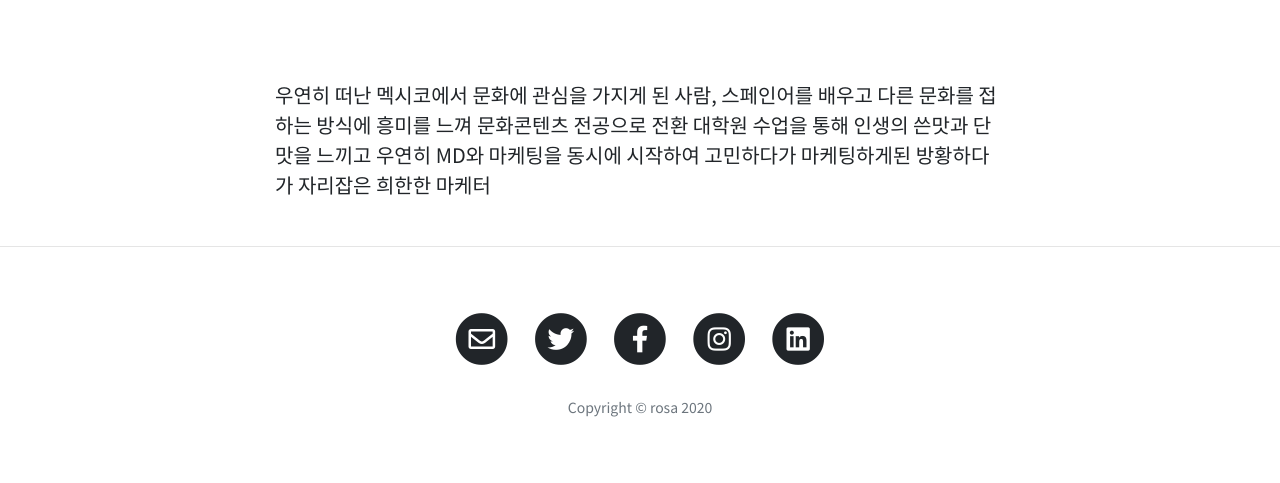
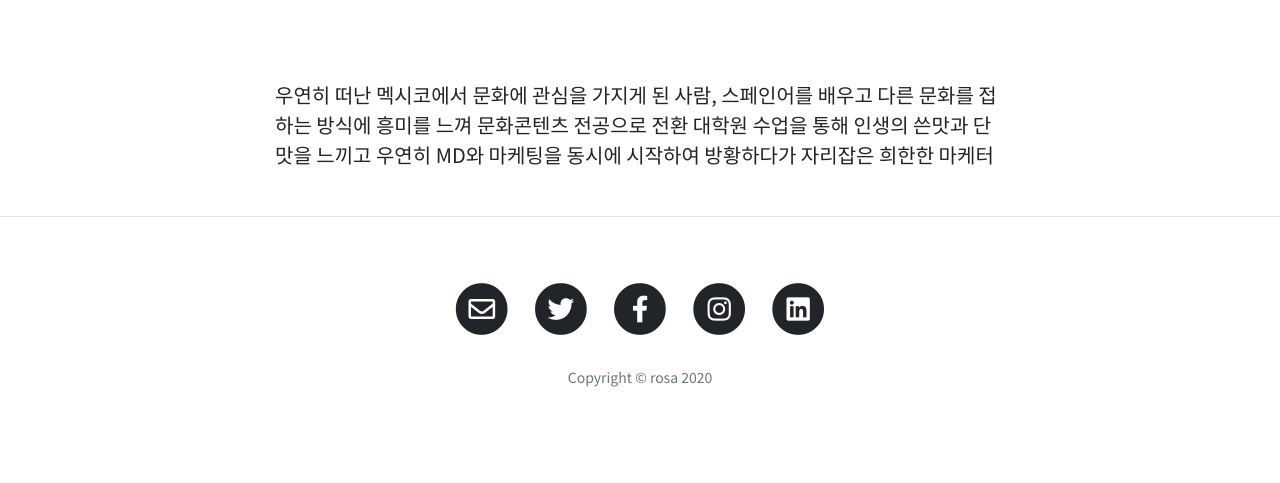
Before and after one commit to moringjyp/rosa, a Jekyll site: the page built from about.html, in a window 1280 px wide. Shown: the part 562-1045 px from the top of the page. Built offline with Jekyll 4.4.1, drawn with Linux system fonts in a browser that asks for light colours; after the commit the page ends 1015 px from its top, so only the background shows below that.

Commit message:
텍스트 편집

```diff
--- a/about.html
+++ b/about.html
@@ -7,4 +7,4 @@ background: '/img/bg-about.jpg'
 
 <p>우연히 떠난 멕시코에서 문화에 관심을 가지게 된 사람, 스페인어를 배우고
 다른 문화를 접하는 방식에 흥미를 느껴 문화콘텐츠 전공으로 전환
-대학원 수업을 통해 인생의 쓴맛과 단맛을 느끼고 우연히 MD와 마케팅을 동시에 시작하여 고민하다가 마케팅하게된 방황하다가 자리잡은 희한한 마케터</p>
+대학원 수업을 통해 인생의 쓴맛과 단맛을 느끼고 우연히 MD와 마케팅을 동시에 시작하여 방황하다가 자리잡은 희한한 마케터</p>
```
